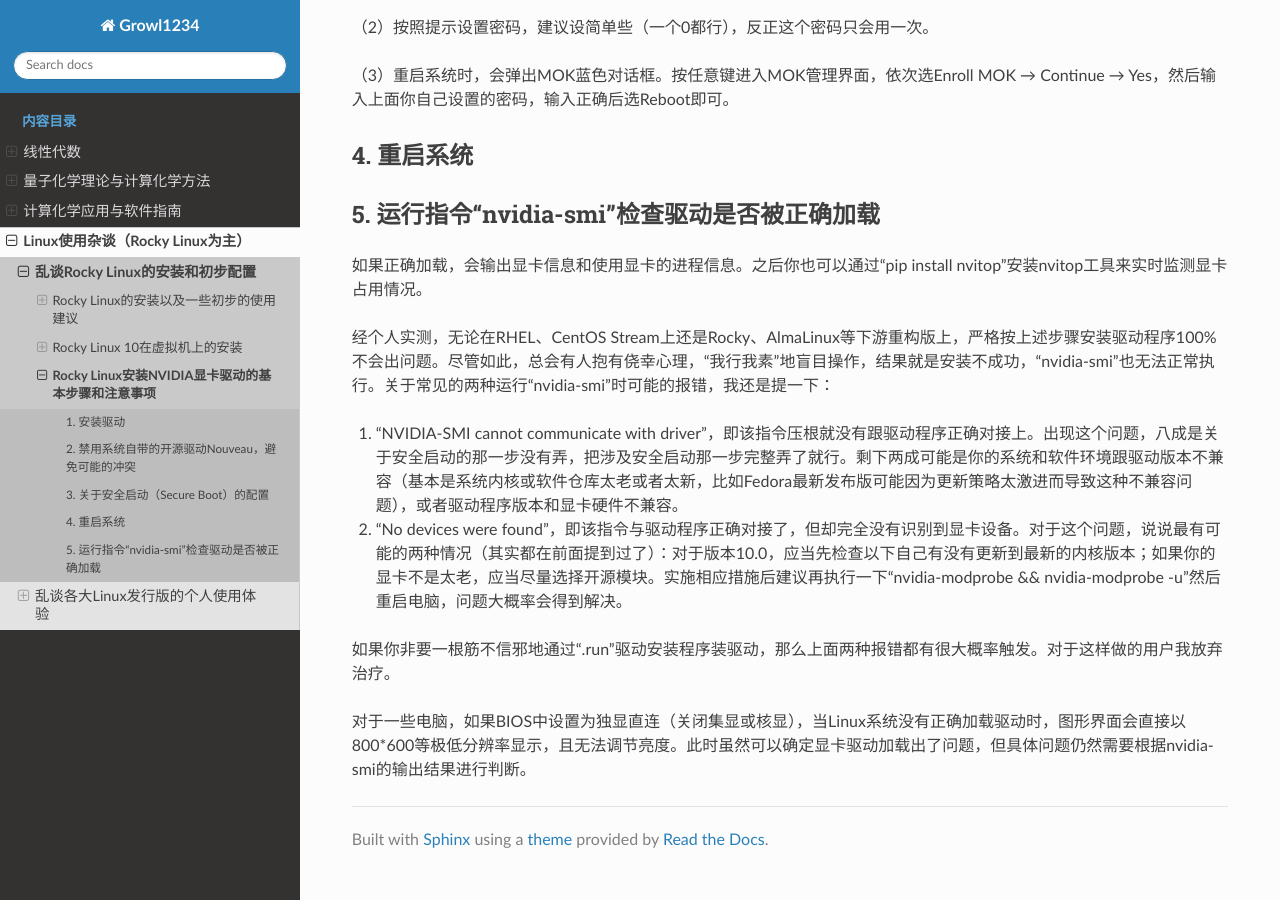
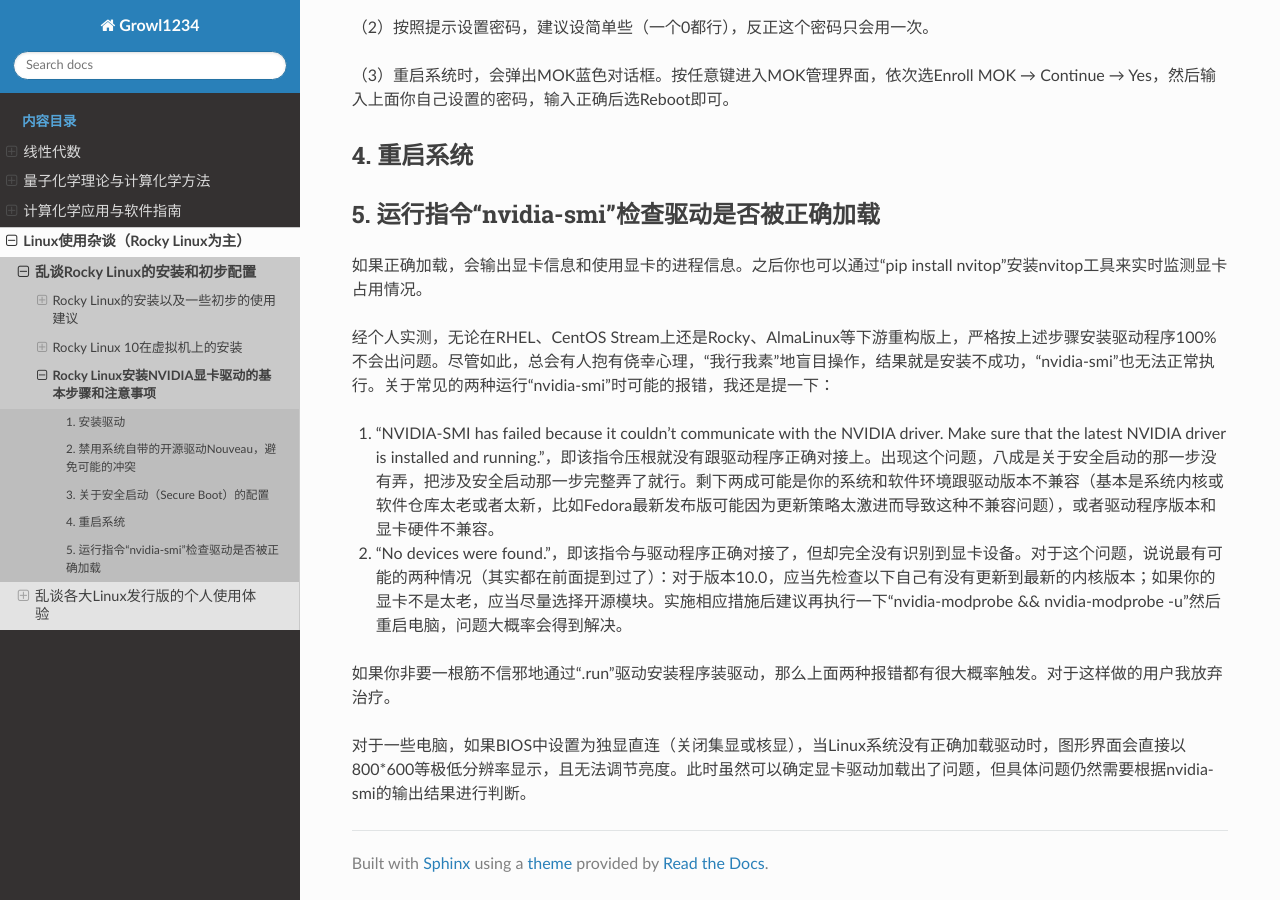
Before and after one commit to Growl1234/RTDProject, a Sphinx documentation site: the page built from source/linux/rocky/nvidia.md, in a window 1280 px wide and 900 px high, scrolled down 1110 px. Built offline with Sphinx 7.4.7 and the Read the Docs theme 3.1.0, drawn with Linux system fonts in a browser that asks for light colours.

Commit message:
Update nvidia.md

```diff
--- a/source/linux/rocky/nvidia.md
+++ b/source/linux/rocky/nvidia.md
@@ -46,9 +46,9 @@
 
 经个人实测，无论在RHEL、CentOS Stream上还是Rocky、AlmaLinux等下游重构版上，严格按上述步骤安装驱动程序100%不会出问题。尽管如此，总会有人抱有侥幸心理，“我行我素”地盲目操作，结果就是安装不成功，“nvidia-smi”也无法正常执行。关于常见的两种运行“nvidia-smi”时可能的报错，我还是提一下：
 
-1. “NVIDIA-SMI cannot communicate with driver”，即该指令压根就没有跟驱动程序正确对接上。出现这个问题，八成是关于安全启动的那一步没有弄，把涉及安全启动那一步完整弄了就行。剩下两成可能是你的系统和软件环境跟驱动版本不兼容（基本是系统内核或软件仓库太老或者太新，比如Fedora最新发布版可能因为更新策略太激进而导致这种不兼容问题），或者驱动程序版本和显卡硬件不兼容。
+1. “NVIDIA-SMI has failed because it couldn't communicate with the NVIDIA driver. Make sure that the latest NVIDIA driver is installed and running.”，即该指令压根就没有跟驱动程序正确对接上。出现这个问题，八成是关于安全启动的那一步没有弄，把涉及安全启动那一步完整弄了就行。剩下两成可能是你的系统和软件环境跟驱动版本不兼容（基本是系统内核或软件仓库太老或者太新，比如Fedora最新发布版可能因为更新策略太激进而导致这种不兼容问题），或者驱动程序版本和显卡硬件不兼容。
 
-2. “No devices were found”，即该指令与驱动程序正确对接了，但却完全没有识别到显卡设备。对于这个问题，说说最有可能的两种情况（其实都在前面提到过了）：对于版本10.0，应当先检查以下自己有没有更新到最新的内核版本；如果你的显卡不是太老，应当尽量选择开源模块。实施相应措施后建议再执行一下“nvidia-modprobe && nvidia-modprobe -u”然后重启电脑，问题大概率会得到解决。
+2. “No devices were found.”，即该指令与驱动程序正确对接了，但却完全没有识别到显卡设备。对于这个问题，说说最有可能的两种情况（其实都在前面提到过了）：对于版本10.0，应当先检查以下自己有没有更新到最新的内核版本；如果你的显卡不是太老，应当尽量选择开源模块。实施相应措施后建议再执行一下“nvidia-modprobe && nvidia-modprobe -u”然后重启电脑，问题大概率会得到解决。
 
 如果你非要一根筋不信邪地通过“.run”驱动安装程序装驱动，那么上面两种报错都有很大概率触发。对于这样做的用户我放弃治疗。
 
```
